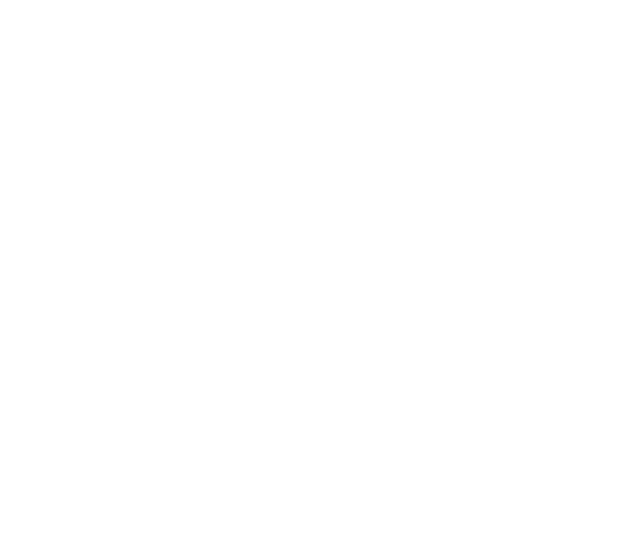
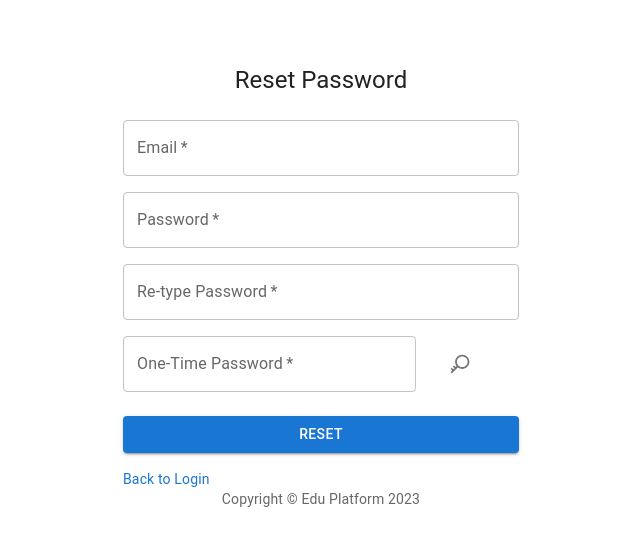
Before and after one commit to lelongrvp/EduPlatform, a React (Vite) app: page /reset in a window 1280 px wide. Before the commit this address had no page. Shown: the top 546 px of the page, without its empty margins (319-959 px from the left). Built offline with nearby package versions, Linux system fonts and the light colour scheme.

Commit message:
adjust changes

```diff
--- a/src/App.jsx
+++ b/src/App.jsx
@@ -1,4 +1,4 @@
-import { Route, Routes } from "react-router-dom";
+import { Route, Routes, useLocation } from "react-router-dom";
 import "./App.css";
 import CoursePage from "./pages/CoursePage";
 import Home from "./pages/Home";
@@ -8,8 +8,17 @@ import Cart from "./pages/Cart";
 import Wishlist from "./pages/Wishlist";
 import Login from "./pages/Login";
 import Signup from "./pages/Signup";
+import ResetPassword from "./pages/ResetPassword";
+import Navbar from "./components/Navbar";
+import Footer from "./components/Footer";
 
 const App = () => {
+  const location = useLocation();
+
+  const hiddenRoutes = ["/login", "/signup", "/reset"];
+
+  const isHidden = hiddenRoutes.includes(location.pathname);
+
   const course = [
     {
       id: 1,
@@ -131,10 +140,21 @@ const App = () => {
         "https://upload.wikimedia.org/wikipedia/commons/thumb/6/6f/Unreal_Engine_Logo_2020.svg/1200px-Unreal_Engine_Logo_2020.svg.png",
       price: 99.99,
     },
+    {
+      id: 13,
+      title: "DevOps A-Z",
+      category: "DevOps",
+      description:
+        "DevOps is a set of practices that combines software development and IT operations. It aims to shorten the systems development life cycle and provide continuous delivery with high software quality.",
+      image:
+        "https://eadn-wc03-4064062.nxedge.io/cdn/wp-content/uploads/2021/07/DevOps_Diagram-03.png",
+      price: 99.99,
+    },
   ];
 
   return (
     <>
+      {!isHidden && <Navbar courseData={course} />}
       <Routes>
         <Route path="/login" element={<Login />} />
         <Route path="/" element={<Home course={course} />} />
@@ -144,7 +164,9 @@ const App = () => {
         <Route path="/cart" element={<Cart />} />
         <Route path="/wishlist" element={<Wishlist course={course} />} />
         <Route path="/signup" element={<Signup />} />
+        <Route path="/reset" element={<ResetPassword />} />
       </Routes>
+      {!isHidden && <Footer />}
     </>
   );
 };
--- a/src/components/Navbar.jsx
+++ b/src/components/Navbar.jsx
@@ -1,7 +1,6 @@
 /* eslint-disable react/prop-types */
 import {
   AppBar,
-  Container,
   IconButton,
   ThemeProvider,
   Toolbar,
@@ -14,7 +13,6 @@ import { AiOutlineHeart } from "react-icons/ai";
 import { useNavigate } from "react-router-dom";
 import DropdownMenu from "./DropdownMenu";
 import SearchBar from "./SearchBar";
-import { useState } from "react";
 import { MdOutlineExplore } from "react-icons/md";
 import Category from "./Category";
 
@@ -26,19 +24,12 @@ const theme = createTheme({
   },
 });
 
-const Navbar = () => {
+const Navbar = ({ courseData }) => {
   const navigate = useNavigate();
-
-  const [searchText, setSearchText] = useState("");
-
-  const handleSearch = (text) => {
-    setSearchText(text);
-  };
 
   return (
     <ThemeProvider theme={theme}>
       <AppBar position="static" sx={{ margin: 0 }}>
-        <Container>
         <Toolbar>
           <IconButton edge="start" color="inherit" aria-label="menu">
             <BsYinYang />
@@ -54,18 +45,7 @@ const Navbar = () => {
           >
             Edu Platform
           </Typography>
-            <Typography
-              variant="h6"
-              component="div"
-              sx={{
-                margin: "10px",
-                width: "fit-content",
-                textAlign: "center",
-              }}
-            >
-              {searchText !== "" ? `Search result: ${searchText}` : ""}
-            </Typography>
-            <SearchBar onSearch={handleSearch} />
+          <SearchBar courseData={courseData} />
           <Category />
           <Tooltip title="Browse">
             <IconButton
@@ -95,7 +75,6 @@ const Navbar = () => {
           </Tooltip>
           <DropdownMenu />
         </Toolbar>
-        </Container>
       </AppBar>
     </ThemeProvider>
   );
--- a/src/components/SearchBar.jsx
+++ b/src/components/SearchBar.jsx
@@ -1,15 +1,50 @@
 /* eslint-disable react/prop-types */
-import { InputBase, IconButton, Paper } from "@mui/material";
+import { useState } from "react";
+import {
+  InputBase,
+  Paper,
+  Menu,
+  MenuItem,
+  IconButton,
+  List,
+  ListItemText,
+} from "@mui/material";
 import { MdSearch } from "react-icons/md";
-const SearchBar = ({ onSearch }) => {
+import { Link } from "react-router-dom";
+
+const SearchBar = ({ onSearch, courseData }) => {
+  const [searchText, setSearchText] = useState("");
+  const [searchResults, setSearchResults] = useState([]);
+  const [anchorEl, setAnchorEl] = useState(null); // For Menu component
+
   const handleSearch = (event) => {
-    onSearch(event.target.value);
+    const searchValue = event.target.value;
+    setSearchText(searchValue);
+
+    const filteredResults = courseData.filter((course) =>
+      course.title.toLowerCase().includes(searchValue.toLowerCase())
+    );
+    setSearchResults(filteredResults);
+    onSearch(searchValue);
+  };
+
+  const handleSearchIconClick = (event) => {
+    setAnchorEl(event.currentTarget); // Open Menu component
+  };
+
+  const handleMenuClose = () => {
+    setAnchorEl(null); // Close Menu component
   };
 
   return (
     <Paper
       component="form"
-      sx={{ p: "2px 4px", display: "flex", alignItems: "center" }}
+      sx={{
+        p: "2px 4px",
+        display: "flex",
+        alignItems: "center",
+        position: "relative",
+      }}
     >
       <InputBase
         placeholder="Search..."
@@ -17,9 +52,33 @@ const SearchBar = ({ onSearch }) => {
         onChange={handleSearch}
         fullWidth
       />
-      <IconButton type="submit" sx={{ p: "10px" }} aria-label="search">
+      <IconButton
+        type="button"
+        sx={{ p: "10px" }}
+        aria-label="search"
+        onClick={handleSearchIconClick}
+      >
         <MdSearch />
       </IconButton>
+      <Menu
+        anchorEl={anchorEl}
+        open={Boolean(anchorEl)}
+        onClose={handleMenuClose}
+      >
+        <List>
+          {searchResults.map((result) => (
+            <Link
+              to={`/course/${result.id}`}
+              key={result.id}
+              onClick={handleMenuClose}
+            >
+              <MenuItem>
+                <ListItemText primary={result.title} />
+              </MenuItem>
+            </Link>
+          ))}
+        </List>
+      </Menu>
     </Paper>
   );
 };
--- a/src/pages/CourseDetail.jsx
+++ b/src/pages/CourseDetail.jsx
@@ -1,7 +1,5 @@
 /* eslint-disable react/prop-types */
 import { Typography } from "@mui/material";
-import Navbar from "../components/Navbar";
-import Footer from "../components/Footer";
 import { useParams } from "react-router-dom";
 
 const CourseDetail = ({ course }) => {
@@ -12,21 +10,17 @@ const CourseDetail = ({ course }) => {
   if (!selectedCourse) {
     return (
       <div>
-        <Navbar />
         <Typography variant="h3">Course not found</Typography>
-        <Footer />
       </div>
     );
   }
 
   return (
     <div>
-      <Navbar />
       <Typography variant="h5" component="div">
         {selectedCourse.title}
       </Typography>
       <Typography variant="body2">{selectedCourse.description}</Typography>
-      <Footer />
     </div>
   );
 };
--- a/src/pages/CoursePage.jsx
+++ b/src/pages/CoursePage.jsx
@@ -2,7 +2,6 @@
 import { Button, ButtonGroup, Container, Typography } from "@mui/material";
 import CourseCard from "../components/CourseCard";
 import Footer from "../components/Footer";
-import Navbar from "../components/Navbar";
 import { useState } from "react";
 
 const CoursePage = ({ course }) => {
@@ -19,7 +18,6 @@ const CoursePage = ({ course }) => {
 
   return (
     <>
-      <Navbar />
       <Typography variant="h4" style={{ textAlign: "center", marginTop: 20 }}>
         {selectedCategory}
       </Typography>
@@ -47,6 +45,7 @@ const CoursePage = ({ course }) => {
           Database
         </Button>
         <Button onClick={() => handleCategoryChange("Mobile")}>Mobile</Button>
+        <Button onClick={() => handleCategoryChange("DevOps")}>DevOps</Button>
       </ButtonGroup>
       <Container
         maxWidth="x1"
--- a/src/pages/Home.jsx
+++ b/src/pages/Home.jsx
@@ -1,7 +1,5 @@
 /* eslint-disable react/prop-types */
 import { useState } from "react";
-import Footer from "../components/Footer";
-import Navbar from "../components/Navbar";
 import CourseCard from "../components/CourseCard";
 import Slider from "../components/Slider";
 import { Button, Container, Typography } from "@mui/material";
@@ -13,7 +11,6 @@ const Home = (props) => {
   };
   return (
     <div>
-      <Navbar />
       <Typography variant="h4" align="center" sx={{ mt: 2 }}>
         Welcome to Edu Platform
       </Typography>
@@ -51,7 +48,6 @@ const Home = (props) => {
           Show More
         </Button>
       )}
-      <Footer />
     </div>
   );
 };
--- a/src/pages/Login.jsx
+++ b/src/pages/Login.jsx
@@ -6,14 +6,13 @@ import CssBaseline from "@mui/material/CssBaseline";
 import TextField from "@mui/material/TextField";
 import FormControlLabel from "@mui/material/FormControlLabel";
 import Checkbox from "@mui/material/Checkbox";
-import Link from "@mui/material/Link";
 import Paper from "@mui/material/Paper";
 import Box from "@mui/material/Box";
 import Grid from "@mui/material/Grid";
 import { FaBeer } from "react-icons/fa";
 import Typography from "@mui/material/Typography";
 import { createTheme, ThemeProvider } from "@mui/material/styles";
-import { useNavigate } from "react-router-dom";
+import { Link, useNavigate } from "react-router-dom";
 const Copyright = (props) => {
   return (
     <Typography
@@ -22,11 +21,7 @@ const Copyright = (props) => {
       align="center"
       {...props}
     >
-      {"Copyright © "}
-      <Link color="inherit" href="https://mui.com/">
-        KITS
-      </Link>
-      {" 2023."}
+      {"Copyright © "} Edu Platform {new Date().getFullYear()}
     </Typography>
   );
 };
@@ -119,25 +114,17 @@ const Login = ({ checkHasAccount, checkIsLogin }) => {
                 sx={{ mt: 3, mb: 2 }}
                 onClick={() =>
                   //   checkIsLogin(true) ? navigate("/home") : navigate("/login")
-                  navigate("/home")
+                  navigate("/")
                 }
               >
                 Sign In
               </Button>
               <Grid container>
                 <Grid item xs>
-                  <Link href="#" variant="body2">
-                    Forgot password?
-                  </Link>
+                  <Link to="/reset">Forgot password?</Link>
                 </Grid>
                 <Grid item>
-                  <Link
-                    href="#"
-                    variant="body2"
-                    onClick={() => checkHasAccount(false)}
-                  >
-                    {"Don't have an account? Sign Up"}
-                  </Link>
+                  <Link to="/signup">{"Don't have an account? Sign Up"}</Link>
                 </Grid>
               </Grid>
               <Copyright sx={{ mt: 5 }} />
--- a/src/pages/Profile.jsx
+++ b/src/pages/Profile.jsx
@@ -1,18 +1,14 @@
 import { Avatar, Typography, Button } from "@mui/material";
-import Navbar from "../components/Navbar";
-import Footer from "../components/Footer";
 
 const Profile = () => {
   return (
     <div>
-      <Navbar />
       <Avatar alt="User Avatar" src="/path-to-avatar-image.jpg" />
       <Typography variant="h4">Your Name</Typography>
       <Typography variant="body1">Web Developer using ReactJS 18</Typography>
       <Button variant="outlined" color="primary">
         Edit Profile
       </Button>
-      <Footer />
     </div>
   );
 };
--- /dev/null
+++ b/src/pages/ResetPassword.jsx
@@ -0,0 +1,130 @@
+/* eslint-disable react/prop-types */
+import Button from "@mui/material/Button";
+import CssBaseline from "@mui/material/CssBaseline";
+import TextField from "@mui/material/TextField";
+import Grid from "@mui/material/Grid";
+import Box from "@mui/material/Box";
+import Typography from "@mui/material/Typography";
+import Container from "@mui/material/Container";
+import { AiOutlineKey } from "react-icons/ai";
+import { IconButton, Tooltip } from "@mui/material";
+import { Link } from "react-router-dom";
+
+const Copyright = (props) => {
+  return (
+    <Typography
+      variant="body2"
+      color="text.secondary"
+      align="center"
+      {...props}
+    >
+      {"Copyright © "} Edu Platform {new Date().getFullYear()}
+    </Typography>
+  );
+};
+
+const ResetPassword = () => {
+  const handleSubmit = (event) => {
+    event.preventDefault();
+    const data = new FormData(event.currentTarget);
+    console.log({
+      email: data.get("email"),
+      password: data.get("password"),
+    });
+  };
+
+  return (
+    <Container component="main" maxWidth="xs">
+      <CssBaseline />
+      <Box
+        sx={{
+          marginTop: 8,
+          display: "flex",
+          flexDirection: "column",
+          alignItems: "center",
+        }}
+      >
+        <Typography component="h1" variant="h5">
+          Reset Password
+        </Typography>
+        <Box component="form" noValidate onSubmit={handleSubmit} sx={{ mt: 3 }}>
+          <Grid container spacing={2}>
+            <Grid item xs={12}>
+              <TextField
+                required
+                fullWidth
+                id="email"
+                label="Email"
+                name="email"
+                autoComplete="email"
+              />
+            </Grid>
+            <Grid item xs={12}>
+              <TextField
+                required
+                fullWidth
+                name="password"
+                label="Password"
+                type="password"
+                id="password"
+                autoComplete="new-password"
+              />
+            </Grid>
+            <Grid item xs={12}>
+              <TextField
+                required
+                fullWidth
+                name="password"
+                label="Re-type Password"
+                type="password"
+                id="password"
+                autoComplete="re-password"
+              />
+            </Grid>
+            <Grid item xs={9}>
+              <TextField
+                required
+                fullWidth
+                name="otp"
+                label="One-Time Password"
+                type="text"
+                id="otp"
+                autoComplete="otp"
+              />
+            </Grid>
+            <Grid item xs={3}>
+              <Tooltip title="Send OTP">
+                <IconButton
+                  variant="contained"
+                  sx={{ width: "55px", height: "55px", borderRadius: "10px" }}
+                >
+                  <AiOutlineKey />
+                </IconButton>
+              </Tooltip>
+            </Grid>
+          </Grid>
+          <Button
+            type="submit"
+            fullWidth
+            variant="contained"
+            sx={{ mt: 3, mb: 2 }}
+          >
+            Reset
+          </Button>
+          <Grid container>
+            <Link to="/login" style={{ textDecoration: "none" }}>
+              <Grid item xs>
+                <Typography variant="body2" color="primary">
+                  Back to Login
+                </Typography>
+              </Grid>
+            </Link>
+          </Grid>
+        </Box>
+      </Box>
+      <Copyright />
+    </Container>
+  );
+};
+
+export default ResetPassword;
--- a/src/pages/Signup.jsx
+++ b/src/pages/Signup.jsx
@@ -3,9 +3,7 @@ import Avatar from "@mui/material/Avatar";
 import Button from "@mui/material/Button";
 import CssBaseline from "@mui/material/CssBaseline";
 import TextField from "@mui/material/TextField";
-import FormControlLabel from "@mui/material/FormControlLabel";
-import Checkbox from "@mui/material/Checkbox";
-import Link from "@mui/material/Link";
+import { Link } from "react-router-dom";
 import Grid from "@mui/material/Grid";
 import Box from "@mui/material/Box";
 import { FaBeer } from "react-icons/fa";
@@ -13,15 +11,12 @@ import Typography from "@mui/material/Typography";
 import Container from "@mui/material/Container";
 import { createTheme, ThemeProvider } from "@mui/material/styles";
 import Footer from "../components/Footer";
-import { useNavigate } from "react-router-dom";
 
 // TODO remove, this demo shouldn't need to reset the theme.
 
 const defaultTheme = createTheme();
 
-const Signup = ({ checkHasAccount }) => {
-  const navigate = useNavigate();
-
+const Signup = () => {
   const handleSubmit = (event) => {
     event.preventDefault();
     const data = new FormData(event.currentTarget);
@@ -98,14 +93,6 @@ const Signup = ({ checkHasAccount }) => {
                   autoComplete="new-password"
                 />
               </Grid>
-              <Grid item xs={12}>
-                <FormControlLabel
-                  control={
-                    <Checkbox value="allowExtraEmails" color="primary" />
-                  }
-                  label="I want to receive inspiration, marketing promotions and updates via email."
-                />
-              </Grid>
             </Grid>
             <Button
               type="submit"
@@ -117,13 +104,7 @@ const Signup = ({ checkHasAccount }) => {
             </Button>
             <Grid container justifyContent="flex-end">
               <Grid item>
-                <Link
-                  href="#"
-                  variant="body2"
-                  onClick={() => checkHasAccount(true) && navigate("/login")}
-                >
-                  Already have an account? Sign in
-                </Link>
+                <Link to="/login">Already have an account? Sign in</Link>
               </Grid>
             </Grid>
           </Box>
--- a/src/pages/Wishlist.jsx
+++ b/src/pages/Wishlist.jsx
@@ -1,14 +1,11 @@
 /* eslint-disable react/prop-types */
 import { Container, Typography } from "@mui/material";
-import Navbar from "../components/Navbar";
 import CourseCard from "../components/CourseCard";
-import Footer from "../components/Footer";
 
 const Wishlist = ({ course }) => {
   return (
     //make the container full width
     <div className="container">
-      <Navbar />
       <Typography variant="h4" sx={{ textAlign: "center", mt: 5 }}>
         Wishlist
       </Typography>
@@ -26,7 +23,6 @@ const Wishlist = ({ course }) => {
           <CourseCard key={item.id} course={item} />
         ))}
       </Container>
-      <Footer />
     </div>
   );
 };
```
Lines whose indentation alone changed are shown as unchanged.
